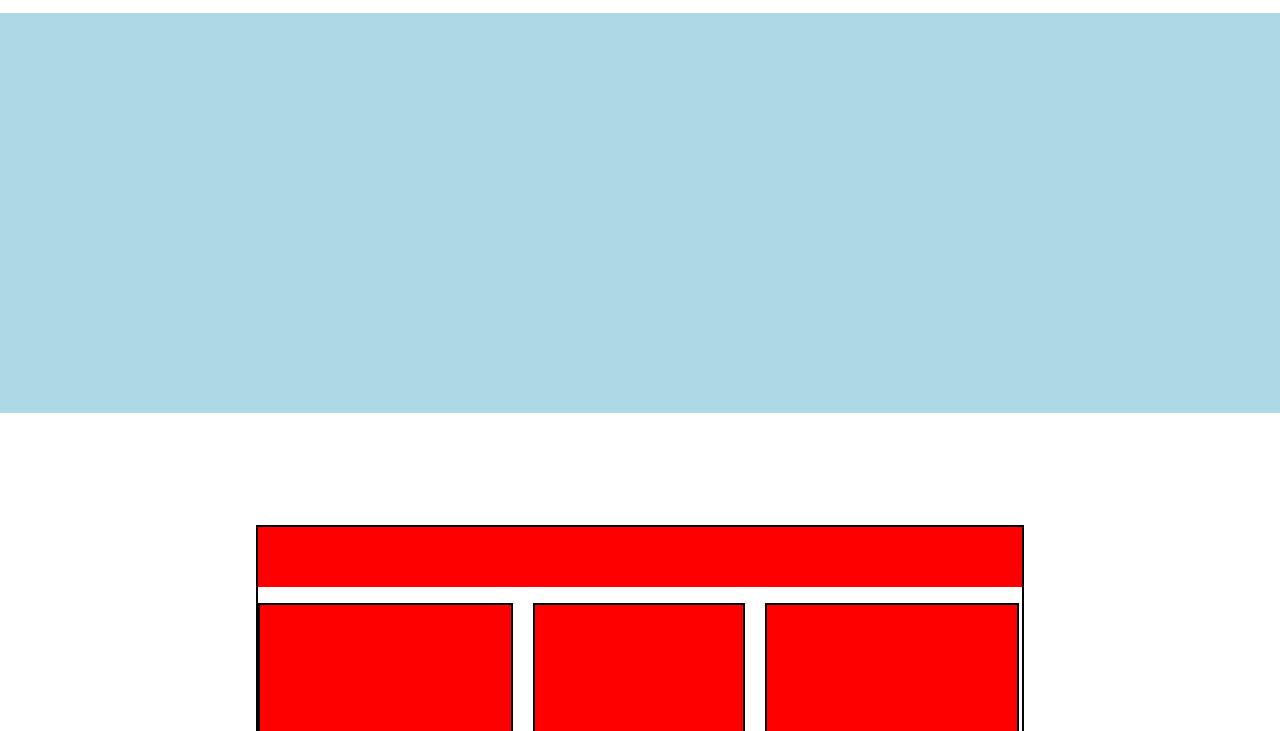
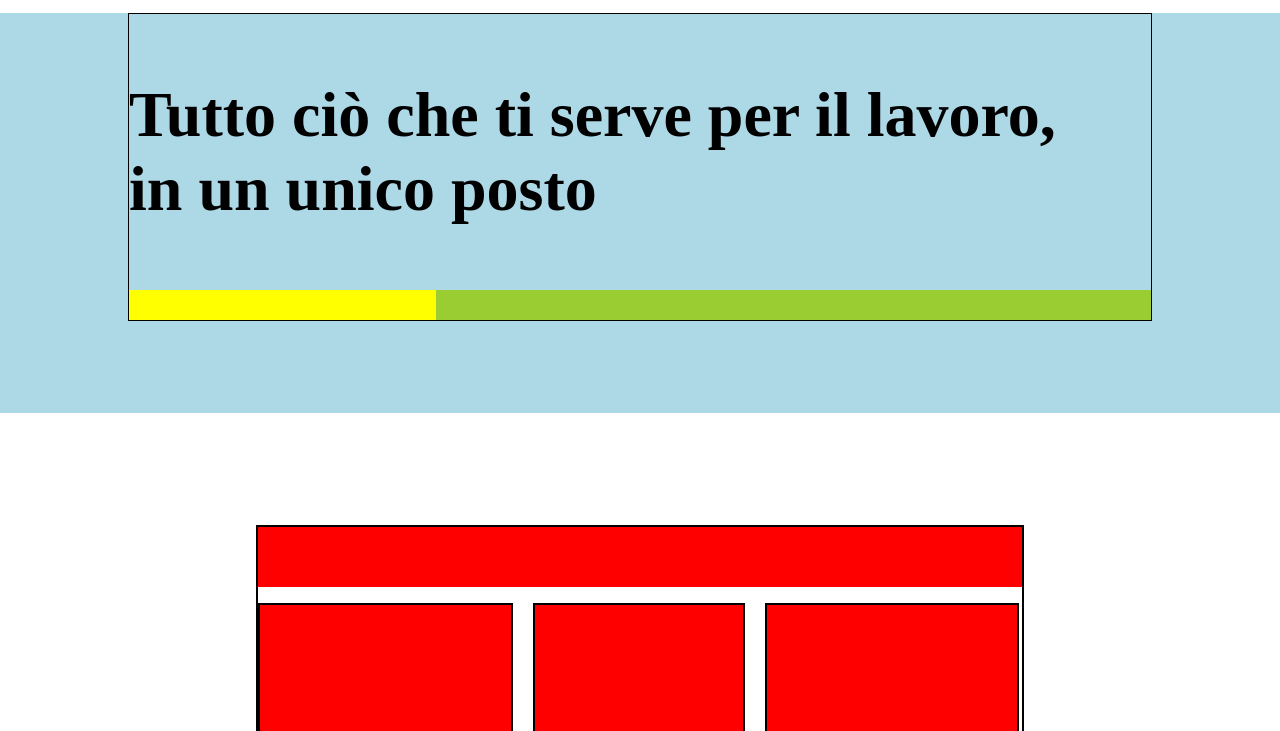
Before and after one commit to Gabry17/htmlcss-dropbox, a plain HTML site: page index.html in a window 1280 px wide. Shown: the part 69-800 px from the top of the page. Drawn offline with Linux system fonts and the light colour scheme.

Commit message:
impostato layout banner

```diff
--- a/css/style.css
+++ b/css/style.css
@@ -61,6 +61,31 @@ a{
 .banner{
     background-color: lightblue;
     height: 400px;
+}
+
+.banner-cont{
+    width: 80%;
+    margin: 0 auto;
+    border: 1px solid black;
+}
+
+.title{
+    margin: 2em 0;
+    font-size: 2em;
+}
+
+.ban-col1{
+    width: 30%;
+    height: 30px;
+    background-color: yellow;
+    float: left;
+}
+
+.ban-col2{
+    width: 70%;
+    height: 30px;
+    background-color: yellowgreen;
+    float: left;
 }
 
 /* MAIN */
--- a/index.html
+++ b/index.html
@@ -31,7 +31,16 @@
         </div>
 
         <div class="banner">
-
+            <div class="banner-cont">
+                <div class="title">
+                    <h1>Tutto ciò che ti serve per il lavoro,<br>
+                        in un unico posto</h1>
+                </div>
+                <div class="clearfix">
+                    <div class="ban-col1"></div>
+                    <div class="ban-col2"></div>
+                </div>
+            </div>
         </div>
     </header>
     <!-- /HEADER -->
```
